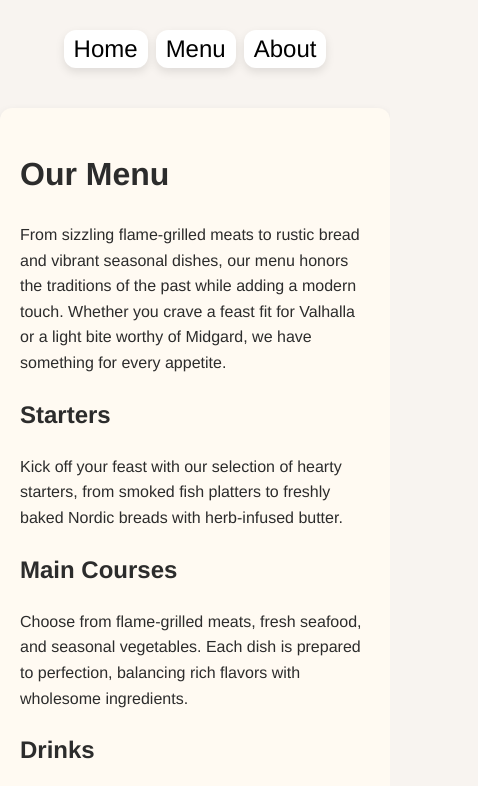
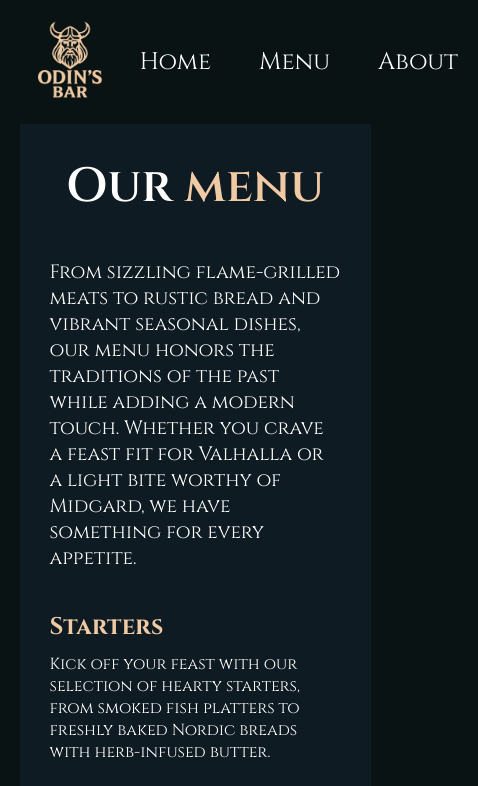
Before and after one commit to luukdg/RestaurantPage, a website built with webpack: page src/template.html in a window 390 px wide. Both pictures are taken after a click on the button "Menu". Shown: the top 786 px of the page, 478 px wide, since content can reach past the window. Built offline with nearby package versions, Linux system fonts and the light colour scheme.

Commit message:
Add styling for About, Home, and Menu pages
- Created about-styling.css with styles for the About section, including title and wrapper styles.
- Added home-styling.css for the Home page, defining layout and typography for various elements.
- Introduced menu-styling.css to style the Menu section, including title, wrapper, and image styles.

```diff
--- a/package.json
+++ b/package.json
@@ -11,6 +11,7 @@
   "description": "",
   "devDependencies": {
     "css-loader": "^7.1.2",
+    "html-loader": "^5.1.0",
     "html-webpack-plugin": "^5.6.3",
     "style-loader": "^4.0.0",
     "webpack": "^5.101.1",
--- a/src/modules/home.js
+++ b/src/modules/home.js
@@ -1,17 +1,27 @@
-export function homePageContent() {
+import homePage from "../img/homePage.jpg";
+
+export async function homePageContent() {
+  await import("../styling/home-styling.css");
+
   const content = document.getElementById("content");
 
+  const textWrap = document.createElement("div");
+  const imageWrap = document.createElement("div");
+  const wrapper = document.createElement("div");
+  const div = document.createElement("div");
   const h1 = document.createElement("h1");
   const p1 = document.createElement("p");
   const p2 = document.createElement("p");
   const p3 = document.createElement("p");
   const p4 = document.createElement("p");
   const p5 = document.createElement("p");
+  const img = document.createElement("img");
+  img.src = homePage;
 
-  h1.textContent = "Welcome to Odin’s Table";
+  h1.textContent = "Welcome to ";
   p1.textContent = "Where legends are served.";
   p2.textContent =
-    "At Odin’s Table, every meal is a feast worthy of the gods. Inspired by the strength of the North and the warmth of a shared fire, we bring together bold flavors, fresh ingredients, and hearty portions that satisfy both body and spirit.";
+    "At Odin’s Bar, every meal is a feast worthy of the gods. Inspired by the strength of the North and the warmth of a shared fire, we bring together bold flavors, fresh ingredients, and hearty portions that satisfy both body and spirit.";
   p3.textContent =
     "Our chefs craft each dish with care, combining traditional Nordic recipes with modern culinary twists. From savory roasts to delicate pastries, every bite tells a story of flavor and craftsmanship.";
   p4.textContent =
@@ -19,10 +29,20 @@ export function homePageContent() {
   p5.textContent =
     "Join us and immerse yourself in the warmth, camaraderie, and legend-inspired atmosphere of our great hall.";
 
-  content.appendChild(h1);
-  content.appendChild(p1);
-  content.appendChild(p2);
-  content.appendChild(p3);
-  content.appendChild(p4);
-  content.appendChild(p5);
+  div.id = "home-page";
+  h1.id = "home-title";
+  wrapper.id = "home-wrapper";
+  img.id = "home-image";
+
+  content.appendChild(div);
+  div.appendChild(h1);
+  div.appendChild(wrapper);
+  wrapper.appendChild(textWrap);
+  wrapper.appendChild(imageWrap);
+  textWrap.appendChild(p1);
+  textWrap.appendChild(p2);
+  textWrap.appendChild(p3);
+  textWrap.appendChild(p4);
+  textWrap.appendChild(p5);
+  imageWrap.appendChild(img);
 }
--- a/src/modules/menu.js
+++ b/src/modules/menu.js
@@ -1,4 +1,11 @@
-export function menuPageContent() {
+import starter from "../img/starter.png";
+import mainCourse from "../img/mainCourse.jpg";
+import drinks from "../img/drinks.jpg";
+import dessert from "../img/dessert.jpg";
+
+export async function menuPageContent() {
+  await import("../styling/menu-styling.css");
+
   const content = document.getElementById("content");
 
   const header1 = document.createElement("h1");
@@ -11,8 +18,26 @@ export function menuPageContent() {
   const para4 = document.createElement("p");
   const header5 = document.createElement("h2");
   const para5 = document.createElement("p");
+  const imgStarter = document.createElement("img");
+  const imgMainCrouse = document.createElement("img");
+  const imgDrinks = document.createElement("img");
+  const imgDessert = document.createElement("img");
+  const menuWrapper = document.createElement("div");
+  const starterWrapper = document.createElement("div");
+  const mainCourseWrapper = document.createElement("div");
+  const drinkWrapper = document.createElement("div");
+  const dessertWrapper = document.createElement("div");
+  const div1 = document.createElement("div");
+  const div2 = document.createElement("div");
+  const div3 = document.createElement("div");
+  const div4 = document.createElement("div");
 
-  header1.textContent = "Our Menu";
+  imgStarter.src = starter;
+  imgMainCrouse.src = mainCourse;
+  imgDrinks.src = drinks;
+  imgDessert.src = dessert;
+
+  header1.textContent = "Our ";
   para1.textContent =
     "From sizzling flame-grilled meats to rustic bread and vibrant seasonal dishes, our menu honors the traditions of the past while adding a modern touch. Whether you crave a feast fit for Valhalla or a light bite worthy of Midgard, we have something for every appetite.";
   header2.textContent = "Starters";
@@ -28,14 +53,38 @@ export function menuPageContent() {
   para5.textContent =
     "End your meal with sweet treats inspired by Nordic traditions — from honey cakes to creamy custards infused with seasonal berries.";
 
-  content.appendChild(header1);
-  content.appendChild(para1);
-  content.appendChild(header2);
-  content.appendChild(para2);
-  content.appendChild(header3);
-  content.appendChild(para3);
-  content.appendChild(header4);
-  content.appendChild(para4);
-  content.appendChild(header5);
-  content.appendChild(para5);
+  menuWrapper.id = "menu-wrapper";
+  header1.id = "menu-title";
+  imgStarter.id = "img1";
+  imgMainCrouse.id = "img2";
+  imgDrinks.id = "img3";
+  imgDessert.id = "img4";
+
+  content.appendChild(menuWrapper);
+  menuWrapper.appendChild(header1);
+  menuWrapper.appendChild(para1);
+
+  menuWrapper.appendChild(starterWrapper);
+  starterWrapper.appendChild(div1);
+  div1.appendChild(header2);
+  div1.appendChild(para2);
+  starterWrapper.appendChild(imgStarter);
+
+  menuWrapper.appendChild(mainCourseWrapper);
+  mainCourseWrapper.appendChild(imgMainCrouse);
+  mainCourseWrapper.appendChild(div2);
+  div2.appendChild(header3);
+  div2.appendChild(para3);
+
+  menuWrapper.appendChild(drinkWrapper);
+  drinkWrapper.appendChild(div3);
+  div3.appendChild(header4);
+  div3.appendChild(para4);
+  drinkWrapper.appendChild(imgDrinks);
+
+  menuWrapper.appendChild(dessertWrapper);
+  dessertWrapper.appendChild(imgDessert);
+  dessertWrapper.appendChild(div4);
+  div4.appendChild(header5);
+  div4.appendChild(para5);
 }
--- /dev/null
+++ b/src/styling/about-styling.css
@@ -0,0 +1,29 @@
+#about-title {
+  font-size: 3rem;
+  font-weight: 600;
+  margin-bottom: 20px;
+  align-self: center;
+}
+
+#about-title::after {
+  content: "Odin's Table";
+  color: var(--beige);
+}
+
+#about-wrapper {
+  display: flex;
+  flex-direction: column;
+  font-family: "Cinzel", serif;
+  gap: 20px;
+}
+
+#about-wrapper > p:first-of-type {
+  font-size: 1.2rem;
+  font-weight: 400;
+  color: var(--white);
+}
+
+#code-joke {
+  font-family: "Courier New", Courier, monospace;
+  color: var(--beige);
+}
--- /dev/null
+++ b/src/styling/home-styling.css
@@ -0,0 +1,59 @@
+#home-title {
+  font-size: 3rem;
+  font-weight: 600;
+  margin-bottom: 20px;
+  align-self: center;
+}
+
+#home-title::after {
+  content: "Odin's Bar";
+  color: var(--beige);
+}
+
+#home-page {
+  display: flex;
+  flex-direction: column;
+  font-family: "Cinzel", serif;
+}
+
+#home-wrapper {
+  display: flex;
+  align-items: center;
+  flex-direction: row;
+  flex-wrap: wrap;
+  gap: 1rem;
+}
+
+#home-wrapper > div:first-child {
+  flex: 2 2 500px;
+}
+
+#home-wrapper > div:last-child {
+  flex: 1 1 300px;
+}
+
+#home-wrapper > div > p {
+  font-size: 1rem;
+  font-weight: 400;
+  color: var(--white);
+}
+
+#home-wrapper > div > p:first-child {
+  color: var(--beige);
+  font-size: 1.5rem;
+  font-weight: 500;
+}
+
+#home-image {
+  max-inline-size: 100%;
+  display: block;
+  border-width: 1px;
+  border-style: solid;
+  border-color: var(--beige);
+}
+
+#home-wrapper > div > p {
+  margin: 10px 0px;
+  line-height: 1.5;
+  color: var(--white);
+}
--- /dev/null
+++ b/src/styling/menu-styling.css
@@ -0,0 +1,51 @@
+#menu-wrapper {
+  display: flex;
+  flex-direction: column;
+  gap: 20px;
+  font-family: "Cinzel", serif;
+}
+
+#menu-wrapper > p {
+  font-size: 1.2rem;
+  margin-bottom: 20px;
+}
+
+#menu-title {
+  font-size: 3rem;
+  font-weight: 600;
+  margin-bottom: 20px;
+  align-self: center;
+}
+
+#menu-title::after {
+  content: "menu";
+  color: var(--beige);
+}
+
+#menu-wrapper > div {
+  display: flex;
+  flex-direction: row;
+  gap: 50px;
+  flex-wrap: wrap;
+}
+
+#menu-wrapper > div > div {
+  display: flex;
+  flex-direction: column;
+  justify-content: center;
+  gap: 10px;
+  flex: 1 1 300px;
+}
+
+#img1,
+#img2,
+#img3,
+#img4 {
+  width: 25vw;
+  max-height: 300px;
+  object-fit: cover;
+  flex: 1 1 300px;
+  border-width: 1px;
+  border-style: solid;
+  border-color: var(--beige);
+}
--- a/src/styling/styles.css
+++ b/src/styling/styles.css
@@ -1,40 +1,75 @@
-body {
-  font-family: "Helvetica Neue", Helvetica, Arial, sans-serif;
-  background-color: #f8f4f0; /* soft off-white */
-  color: #2c2c2c; /* dark gray for text */
-  line-height: 1.6;
-  margin: 0;
-  padding: 0;
+@import url("https://fonts.googleapis.com/css2?family=Cinzel:wght@400..900&display=swap");
+
+/* 1. Root variables */
+:root {
+  --header-font: "Cinzel", serif;
+  --bg: #0a1314;
+  --bg-secondary: #0f1b23;
+  --beige: #efcaa4;
+  --white: #ffffff;
+  --width: clamp(300px, 90%, 1200px);
 }
 
-#content {
-  max-width: 900px;
-  margin: 40px auto;
-  padding: 20px;
-  background-color: #fffaf2; /* warm light cream */
-  border-radius: 12px;
-  box-shadow: 0 4px 10px rgba(0, 0, 0, 0.1);
+/* 2. Reset and base styles */
+* {
+  box-sizing: border-box;
+  margin: 0px;
+  padding: 0px;
+  text-decoration: none;
 }
 
-nav {
-  margin: 30px 0px;
+body {
+  background-color: var(--bg);
   display: flex;
-  justify-content: center;
-  gap: 0.5rem;
+  flex-direction: column;
+  align-items: center;
 }
 
+h2 {
+  color: var(--beige);
+}
+
+/* 3. Layout containers */
+#content {
+  width: var(--width);
+  margin: 0 auto;
+  padding: 30px;
+  background-color: var(--bg-secondary);
+  color: var(--white);
+}
+
+header {
+  display: flex;
+  justify-content: space-between;
+  background-color: var(--bg);
+  width: var(--width);
+  margin: 10px 0px;
+}
+
+/* 4. Header elements */
+header > div > img {
+  width: 100px;
+}
+
+/* 5. Navigation */
+nav {
+  display: flex;
+  gap: 0.5rem;
+  margin-right: 15px;
+}
+
+/* 6. Buttons */
 button {
-  font-family: "Helvetica Neue", Helvetica, Arial, sans-serif;
-  background-color: #ffffff;
+  font-family: var(--header-font);
+  color: var(--white);
+  background-color: transparent;
   text-decoration: none;
   transition: color 0.2s;
   border-width: 0;
   font-size: 1.5rem;
-  border-radius: 12px;
-  padding: 5px 10px;
-  box-shadow: 0 4px 10px rgba(0, 0, 0, 0.1);
+  padding: 20px 20px;
 }
 
 button:hover {
-  color: #c75f3e; /* lighter warm accent */
+  color: var(--beige);
 }
--- a/src/template.html
+++ b/src/template.html
@@ -1,12 +1,15 @@
 <!DOCTYPE html>
 <html lang="en">
   <head>
-    <meta charset="UTF-8">
-    <meta name="viewport" content="width=device-width, initial-scale=1.0">
+    <meta charset="UTF-8" />
+    <meta name="viewport" content="width=device-width, initial-scale=1.0" />
     <title>Document</title>
   </head>
   <body>
     <header>
+      <div>
+        <img src="./img/odin-logo.png" alt="odin-logo" />
+      </div>
       <nav>
         <button id="home">Home</button>
         <button id="menu">Menu</button>
--- a/webpack.config.js
+++ b/webpack.config.js
@@ -25,6 +25,14 @@ module.exports = {
         test: /\.css$/i,
         use: ["style-loader", "css-loader"],
       },
+      {
+        test: /\.html$/i,
+        loader: "html-loader",
+      },
+      {
+        test: /\.(png|svg|jpg|jpeg|gif)$/i,
+        type: "asset/resource",
+      },
     ],
   },
 };
```
Also changed, not shown: src/modules/about.js (+21 -12 lines), src/img/dessert.jpg (added), src/img/drinks.jpg (added), src/img/homePage.jpg (added), src/img/mainCourse.jpg (added), src/img/odin-logo.png (added), 2 other files. Lines whose indentation alone changed are shown as unchanged.
